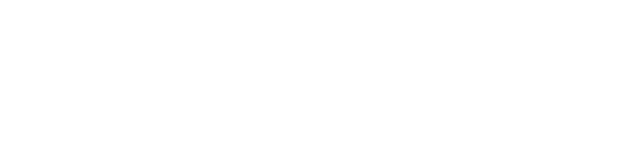
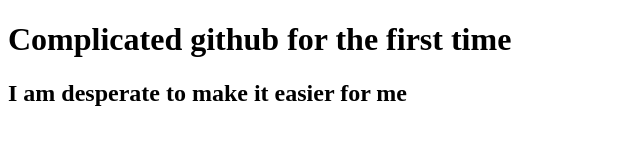
Before and after one commit to tamzed22/My-first-repo, a plain HTML site: page index.html in a window 1280 px wide. Shown: the whole page, without its empty margins (0-640 px from the left). Drawn offline with Linux system fonts and the light colour scheme.

Commit message:
new input

```diff
--- a/index.html
+++ b/index.html
@@ -7,6 +7,7 @@
     <title>My first github repo</title>
 </head>
 <body>
-
+   <h1>Complicated github for the first time</h1>
+   <h2>I am desperate to make it easier for me</h2>
 </body>
 </html>
```
